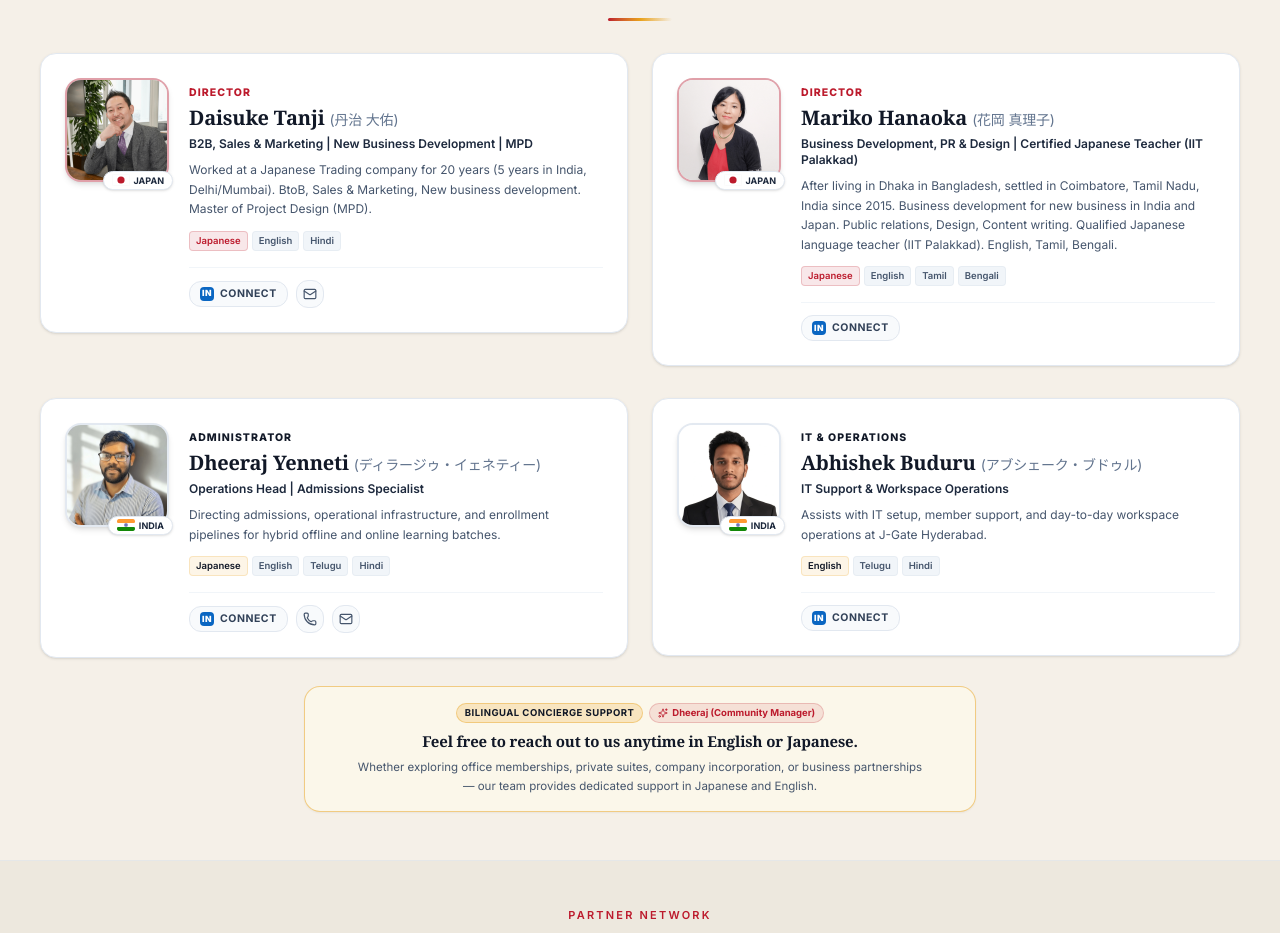
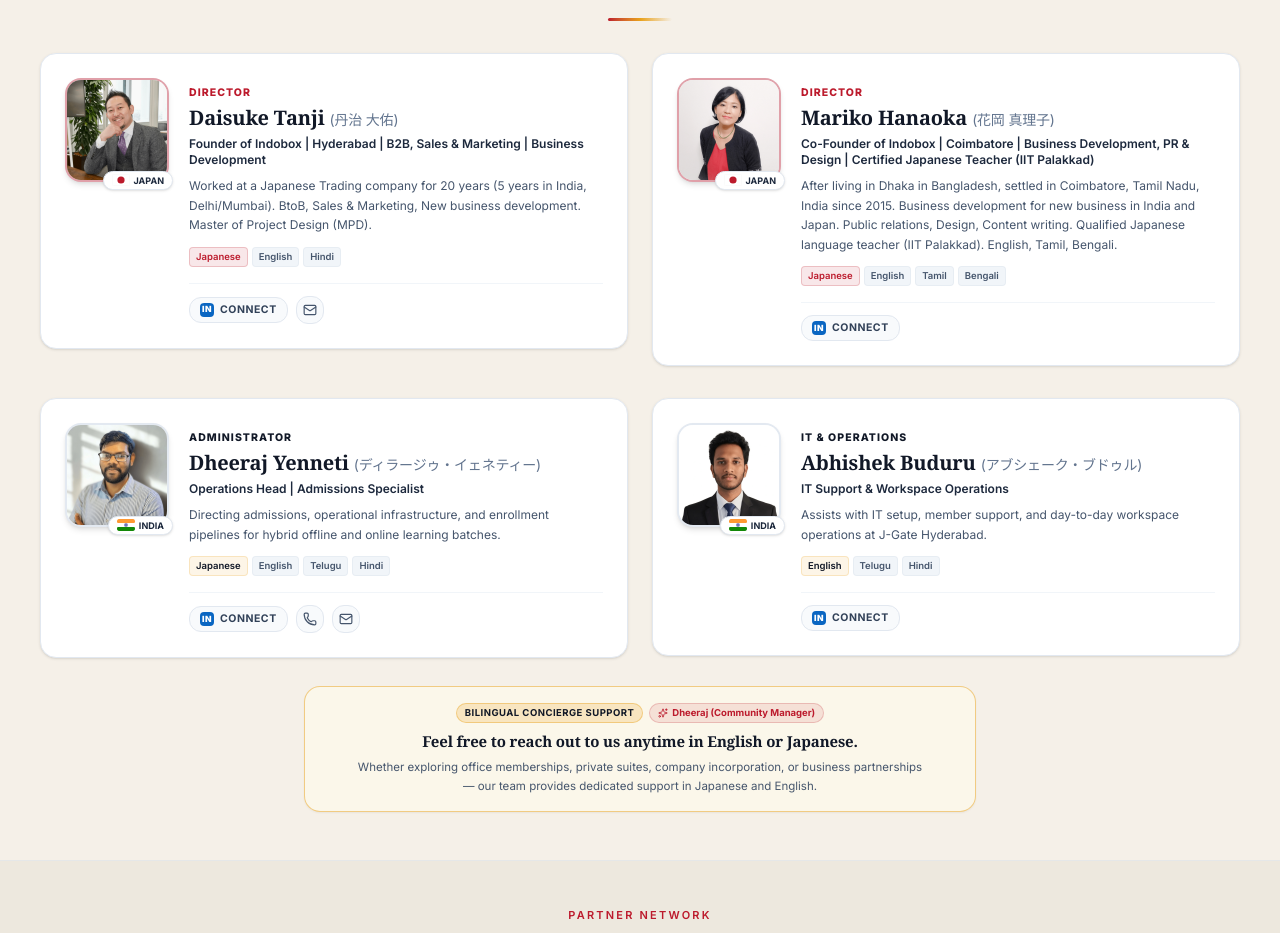
Before and after one commit to abhi-shek04/J-Gate, a Next.js app: page / in a window 1280 px wide. Shown: the part 10160-11093 px from the top of the page. Built offline with nearby package versions, Linux system fonts and the light colour scheme.

Commit message:
feat(team): update subtitles for Daisuke Tanji (Founder) and Mariko Hanaoka (Co-Founder)

```diff
--- a/src/components/jgate/team-section.tsx
+++ b/src/components/jgate/team-section.tsx
@@ -183,8 +183,8 @@ const OPS_TEAM: OpsMember[] = [
     jpName: "丹治 大佑",
     role: { EN: "DIRECTOR", JP: "ディレクター" },
     subtitle: {
-      EN: "B2B, Sales & Marketing | New Business Development | MPD",
-      JP: "BtoB・営業マーケティング｜新規事業開発｜事業構想修士（MPD）",
+      EN: "Founder of Indobox | Hyderabad | B2B, Sales & Marketing | Business Development",
+      JP: "Indobox創業者｜ハイデラバード｜BtoB・営業マーケティング｜事業開発",
     },
     flag: "🇯🇵",
     country: "Japan",
@@ -212,8 +212,8 @@ const OPS_TEAM: OpsMember[] = [
     jpName: "花岡 真理子",
     role: { EN: "DIRECTOR", JP: "ディレクター" },
     subtitle: {
-      EN: "Business Development, PR & Design | Certified Japanese Teacher (IIT Palakkad)",
-      JP: "新規事業開発・広報・デザイン｜日本語教師有資格者（IITパラッカド校）",
+      EN: "Co-Founder of Indobox | Coimbatore | Business Development, PR & Design | Certified Japanese Teacher (IIT Palakkad)",
+      JP: "Indobox共同創業者｜コインバトール｜新規事業開発・広報・デザイン｜日本語教師有資格者（IITパラッカド校）",
     },
     flag: "🇯🇵",
     country: "Japan",
--- a/src/components/jgate/team.tsx
+++ b/src/components/jgate/team.tsx
@@ -10,7 +10,7 @@ const CORE_LEADERSHIP = [
     name: "Daisuke Tanji",
     jpName: "丹治 大佑",
     role: "DIRECTOR",
-    subtitle: "B2B, Sales & Marketing | New Business Development | MPD",
+    subtitle: "Founder of Indobox | Hyderabad | B2B, Sales & Marketing | Business Development",
     image: "/team/tanji.png",
     desc: "Worked at a Japanese Trading company for 20 years (5 years in India, Delhi/Mumbai). BtoB, Sales & Marketing, New business development. Master of Project Design (MPD).",
     tags: ["B2B Sales & Marketing", "New Business Development", "Master of Project Design (MPD)"],
@@ -20,7 +20,7 @@ const CORE_LEADERSHIP = [
     name: "Mariko Hanaoka",
     jpName: "花岡 真理子",
     role: "DIRECTOR",
-    subtitle: "Business Development, PR & Design | Certified Japanese Teacher (IIT Palakkad)",
+    subtitle: "Co-Founder of Indobox | Coimbatore | Business Development, PR & Design | Certified Japanese Teacher (IIT Palakkad)",
     image: "/team/hanaoka.png",
     desc: "After living in Dhaka in Bangladesh, settled in Coimbatore, Tamil Nadu, India since 2015. Business development for new business in India and Japan. Public relations, Design, Content writing. Qualified Japanese language teacher (IIT Palakkad). English, Tamil, Bengali.",
     tags: ["Business Development", "PR & Design", "Content Writing", "IIT Palakkad"],
```
